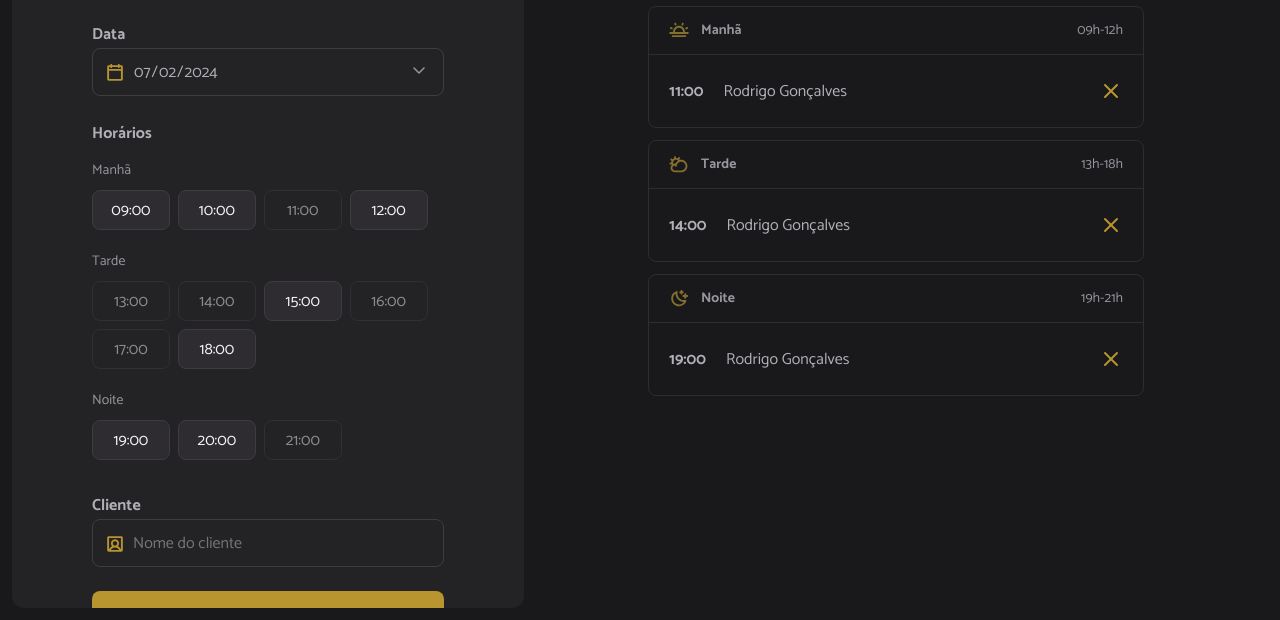
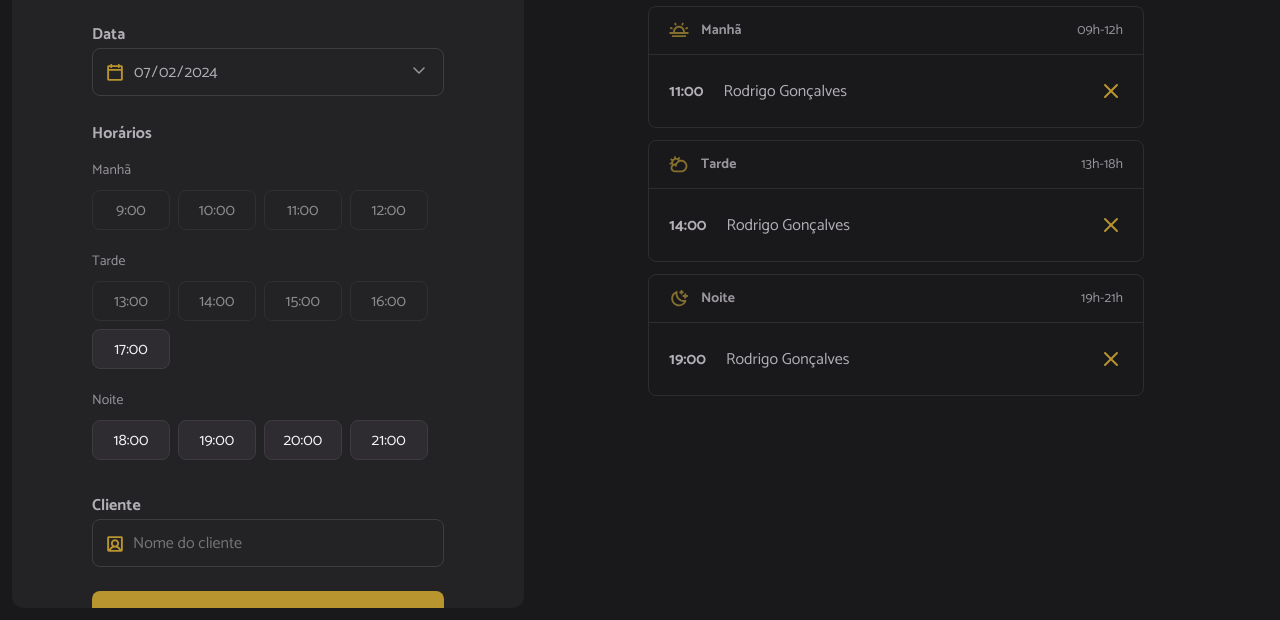
Before and after one commit to felipe-jm/hairday, a website built with webpack: page index.html in a window 1280 px wide. Shown: the part 180-800 px from the top of the page. Built offline with nearby package versions, Linux system fonts and the light colour scheme.

Commit message:
List opening and available hours

```diff
--- a/index.html
+++ b/index.html
@@ -35,70 +35,11 @@
         </div>
 
         <span class="label">Horários</span>
-        <ul id="hours" class="hours" aria-label="Horários disponíveis de manhã">
-          <!-- Exemplo: Manhã -->
-          <li data-period="morning" class="hour-period">Manhã</li>
-          <li data-period="morning" value="09:00" class="hour hour-available">
-            09:00
-          </li>
-          <li data-period="morning" value="10:00" class="hour hour-available">
-            10:00
-          </li>
-          <li data-period="morning" value="11:00" class="hour hour-unavailable">
-            11:00
-          </li>
-          <li data-period="morning" value="12:00" class="hour hour-available">
-            12:00
-          </li>
-          <!-- Exemplo: Tarde  -->
-          <li data-period="morning" class="hour-period">Tarde</li>
-          <li
-            data-period="afternoon"
-            value="13:00"
-            class="hour hour-unavailable"
-          >
-            13:00
-          </li>
-          <li
-            data-period="afternoon"
-            value="14:00"
-            class="hour hour-unavailable"
-          >
-            14:00
-          </li>
-          <li data-period="afternoon" value="15:00" class="hour hour-available">
-            15:00
-          </li>
-          <li
-            data-period="afternoon"
-            value="16:00"
-            class="hour hour-unavailable"
-          >
-            16:00
-          </li>
-          <li
-            data-period="afternoon"
-            value="17:00"
-            class="hour hour-unavailable"
-          >
-            17:00
-          </li>
-          <li data-period="afternoon" value="18:00" class="hour hour-available">
-            18:00
-          </li>
-          <!-- Exemplo: Noite -->
-          <li data-period="morning" class="hour-period">Noite</li>
-
-          <li data-period="night" value="19:00" class="hour hour-available">
-            19:00
-          </li>
-          <li data-period="night" value="20:00" class="hour hour-available">
-            20:00
-          </li>
-          <li data-period="night" value="21:00" class="hour hour-unavailable">
-            21:00
-          </li>
-        </ul>
+        <ul
+          id="hours"
+          class="hours"
+          aria-label="Horários disponíveis de manhã"
+        ></ul>
 
         <label for="client" class="label">Cliente</label>
         <div class="input">
--- a/src/main.js
+++ b/src/main.js
@@ -10,3 +10,4 @@ import "./styles/schedule.css";
 
 // JS
 import "./modules/form/submit.js";
+import "./modules/page-load.js";
--- /dev/null
+++ b/src/modules/form/load-hours.js
@@ -0,0 +1,48 @@
+import dayjs from "dayjs";
+import { openingHours } from "../../utils/opening-hours.js";
+
+const hours = document.getElementById("hours");
+
+export function loadHours({ date }) {
+  const opening = openingHours.map((hour) => {
+    // Recupera somente a hora.
+    const [scheduledHour] = hour.split(":");
+
+    // Adicionar a hora na data e verificar se está no passado.
+    const isHourPast = dayjs(date).add(scheduledHour, "hour").isAfter(dayjs());
+
+    return {
+      hour,
+      isAvailable: isHourPast,
+    };
+  });
+
+  // Renderiza os horários.
+  opening.forEach(({ hour, isAvailable }) => {
+    const li = document.createElement("li");
+
+    li.classList.add("hour");
+    li.classList.add(isAvailable ? "hour-available" : "hour-unavailable");
+
+    li.textContent = hour;
+
+    if (hour === "9:00") {
+      addHeaderHour("Manhã");
+    } else if (hour === "13:00") {
+      addHeaderHour("Tarde");
+    } else if (hour === "18:00") {
+      addHeaderHour("Noite");
+    }
+
+    hours.appendChild(li);
+  });
+}
+
+function addHeaderHour(title) {
+  const header = document.createElement("li");
+
+  header.classList.add("hour-period");
+  header.textContent = title;
+
+  hours.append(header);
+}
--- /dev/null
+++ b/src/modules/page-load.js
@@ -0,0 +1,5 @@
+import { daySchedules } from "./schedules/load.js";
+
+document.addEventListener("DOMContentLoaded", () => {
+  daySchedules();
+});
--- /dev/null
+++ b/src/modules/schedules/load.js
@@ -0,0 +1,12 @@
+import { loadHours } from "../form/load-hours.js";
+
+// Seleciona o input da data.
+const selectedDate = document.getElementById("date");
+
+export function daySchedules() {
+  // Obtém a data do input
+  const date = selectedDate.value;
+
+  // Renderiza as horas disponíveis
+  loadHours({ date });
+}
```
